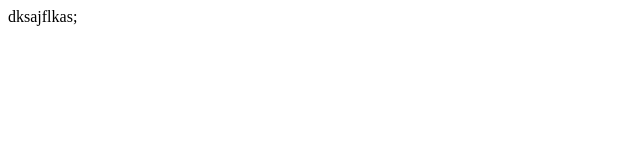
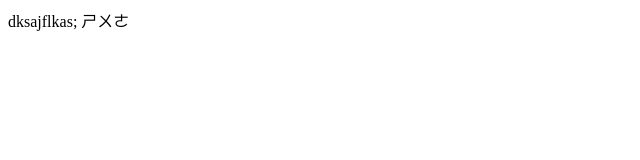
Before and after one commit to nerdyray/gitpratice, a plain HTML site: page index.html in a window 1280 px wide. Shown: the full height of the page, 0-640 px from the left. Drawn offline with Linux system fonts and the light colour scheme.

Commit message:
fix: add missing content to body in index.html

```diff
--- a/index.html
+++ b/index.html
@@ -9,6 +9,7 @@
 
 <body>
     dksajflkas;
+    ㄕㄨㄜ
 </body>
 
 </html>
```
